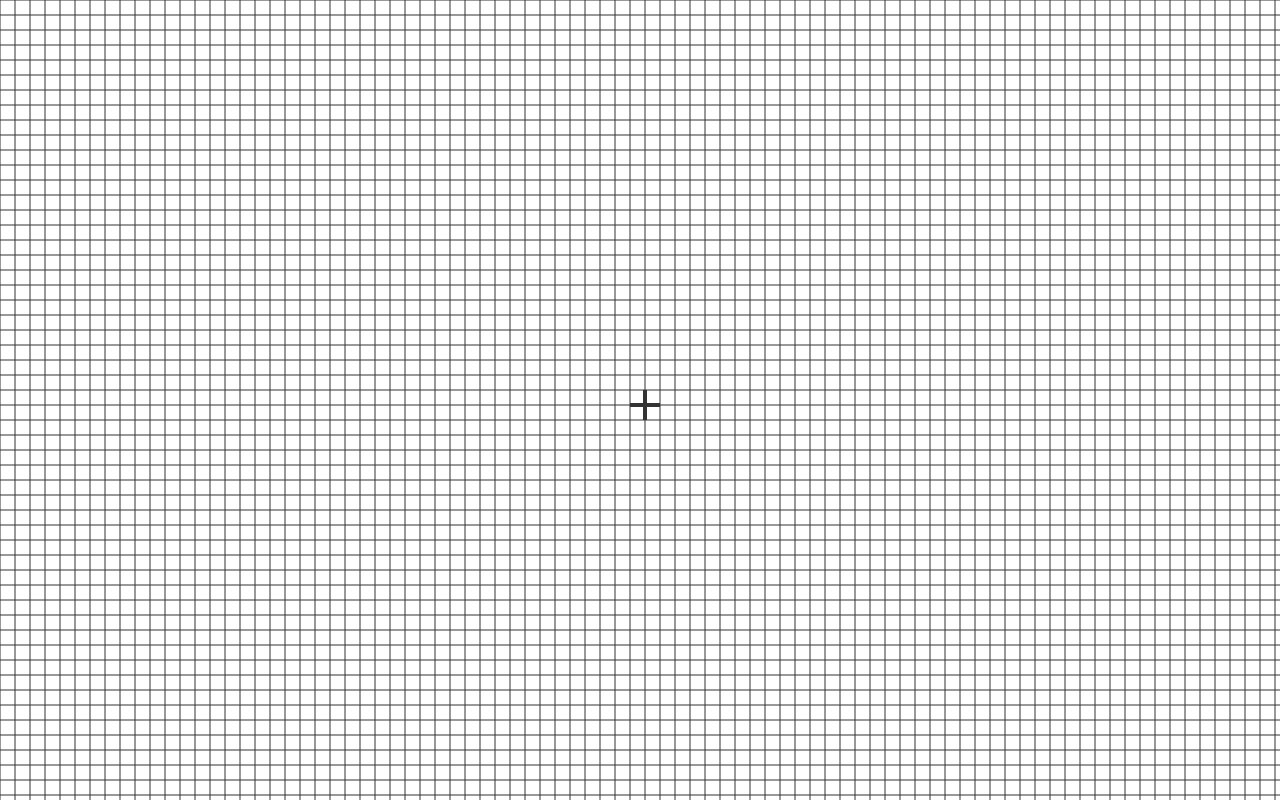
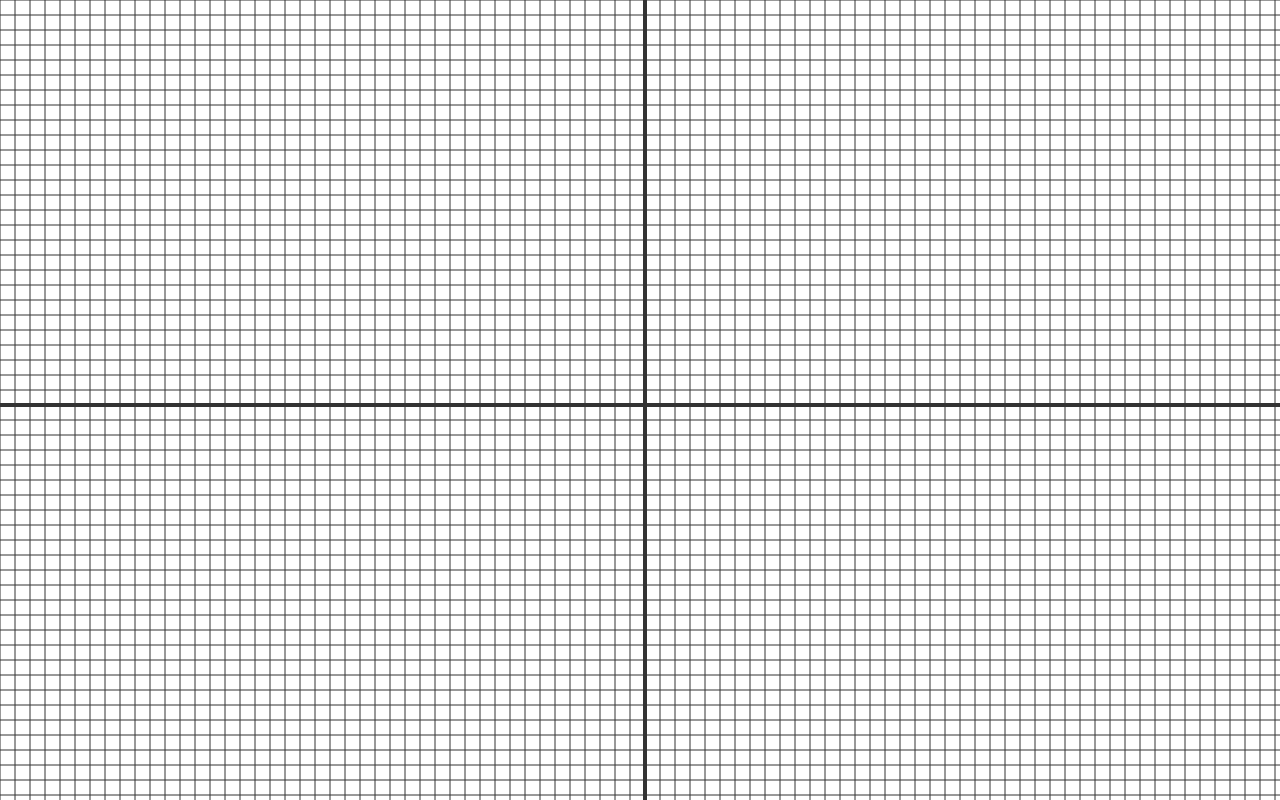
Before and after one commit to sidecut/grid, a plain HTML site: page grid.html in a window 1280 px wide. Drawn offline with Linux system fonts and the light colour scheme.

Commit message:
Make the plus sign full screen

```diff
--- a/grid.html
+++ b/grid.html
@@ -71,10 +71,10 @@ function drawGrid() {
   const centerY = Math.round((canvas.height / 2) / gridSize) * gridSize;
   ctx.beginPath();
   ctx.lineWidth = centerLineWidth;
-  ctx.moveTo(centerX, centerY - gridSize);
-  ctx.lineTo(centerX, centerY + gridSize);
-  ctx.moveTo(centerX - gridSize, centerY);
-  ctx.lineTo(centerX + gridSize, centerY);
+  ctx.moveTo(centerX, 0);
+  ctx.lineTo(centerX, canvas.height);
+  ctx.moveTo(0, centerY);
+  ctx.lineTo(canvas.width, centerY);
   ctx.stroke();
 }
 
```
